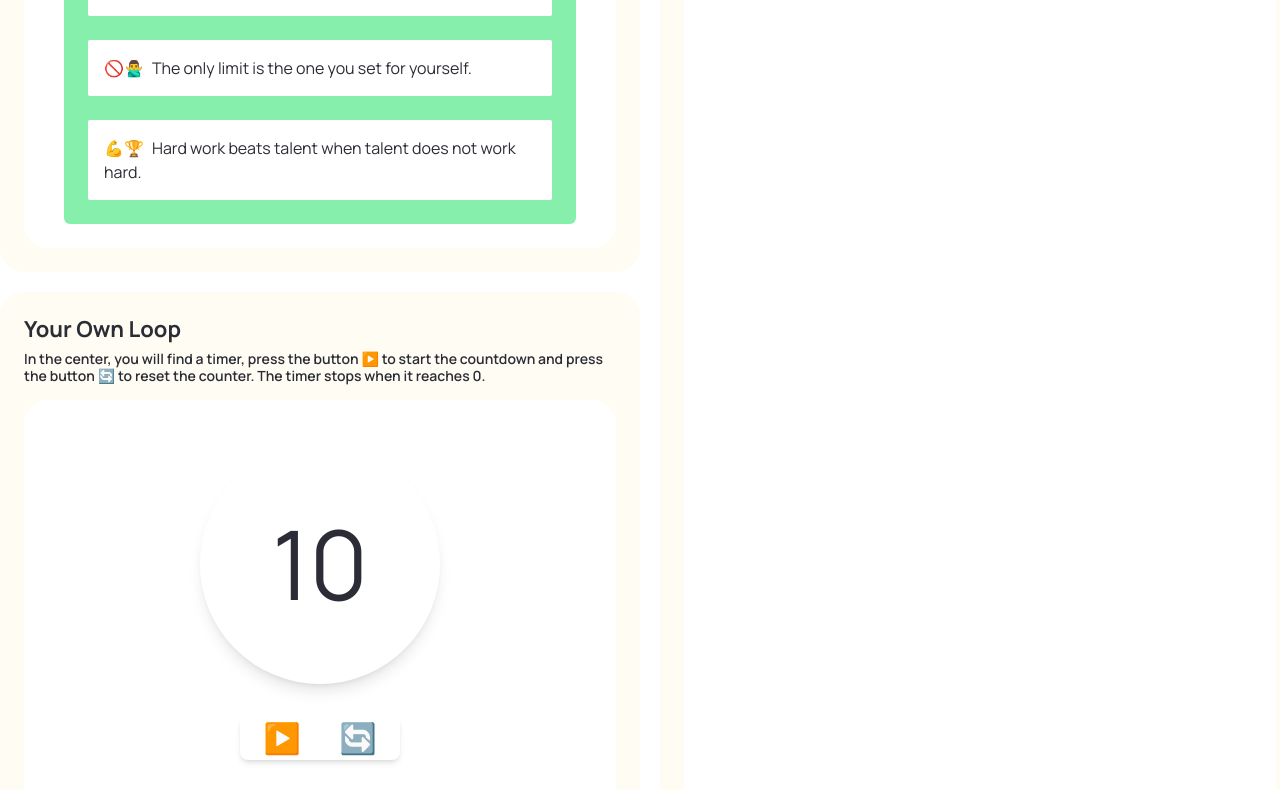
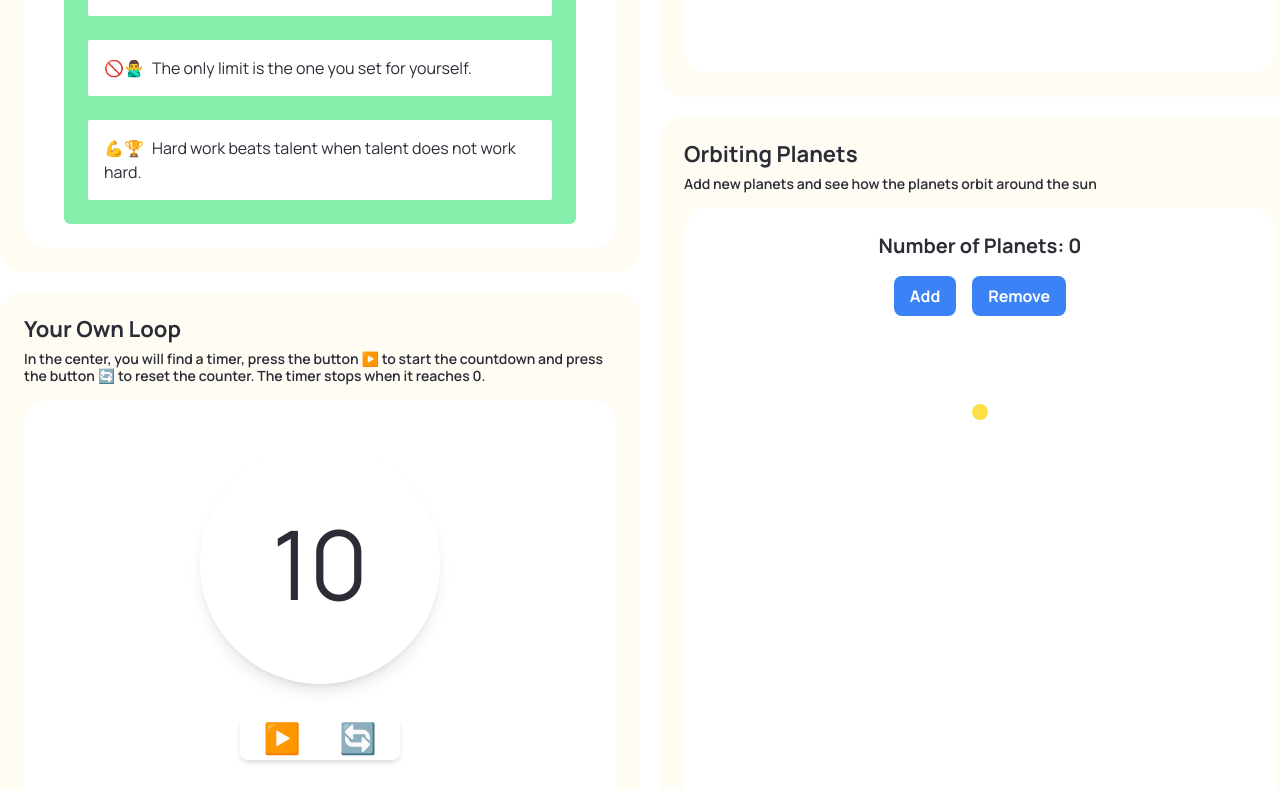
Before and after one commit to jon-oscar/eloquent-js, a Next.js app: page /chapter5 in a window 1280 px wide. Shown: the part 910-1700 px from the top of the page. Built offline with nearby package versions, Linux system fonts and the light colour scheme.

Commit message:
Add in page

```diff
--- a/constants/chapter.json
+++ b/constants/chapter.json
@@ -147,9 +147,9 @@
         "title": "Compound words"
       },
       {
-        "details": "",
+        "details": "Add new planets and see how the planets orbit around the sun",
         "id": 2,
-        "title": " "
+        "title": "Orbiting planets"
       },
       {
         "details": "This is my solution for...",
--- a/pages/chapter5.tsx
+++ b/pages/chapter5.tsx
@@ -5,6 +5,7 @@ import Flattening from '@/components/exercises/chapter-5-oscar/Flattening/Flatte
 import YourOwnLoop from '@/components/exercises/chapter-5-oscar/YourOwnLoop/YourOwnLoop';
 import '../app/globals.css';
 import JFlatList from '@/components/exercises/chapter-5-jon/JFlatList';
+import JOrbit from '@/components/exercises/chapter-5-jon/JOrbit';
 
 const chapterId = 5;
 
@@ -49,12 +50,20 @@ export default function Chapter5() {
           </div>
           <div className='flex flex-col'>
             {devJon && (
+              <>
                 <PageCard
                   code={() => <JFlatList />}
                   details={devJon[0].details}
                   id={devJon[0].id}
                   title={devJon[0].title}
                 />
+                <PageCard
+                  code={() => <JOrbit />}
+                  details={devJon[1].details}
+                  id={devJon[1].id}
+                  title={devJon[1].title}
+                />
+              </>
             )}
           </div>
         </div>
```
Also changed, not shown: 1 other file (tests, documents, lock files or other folders). Lines whose indentation alone changed are shown as unchanged.
